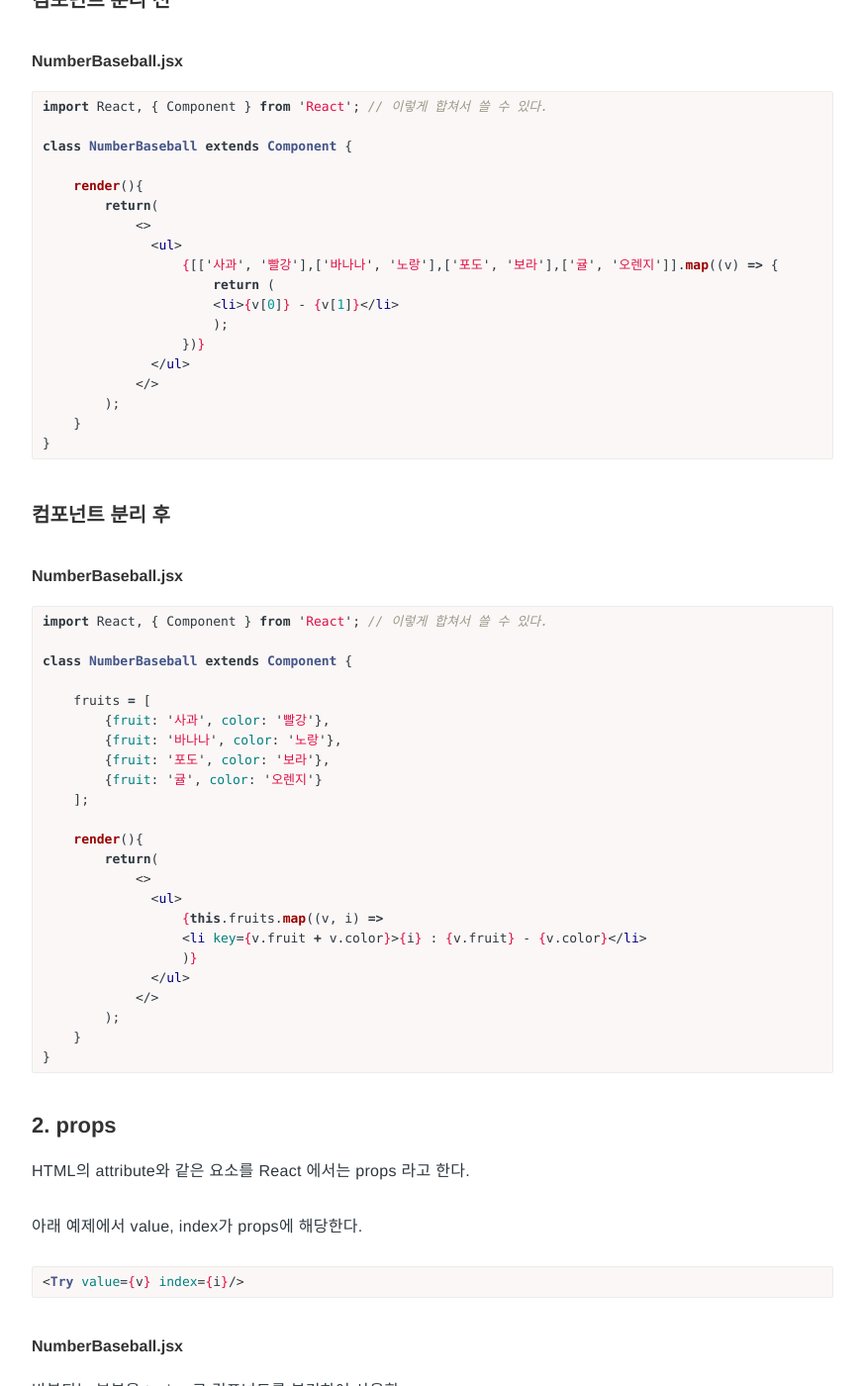
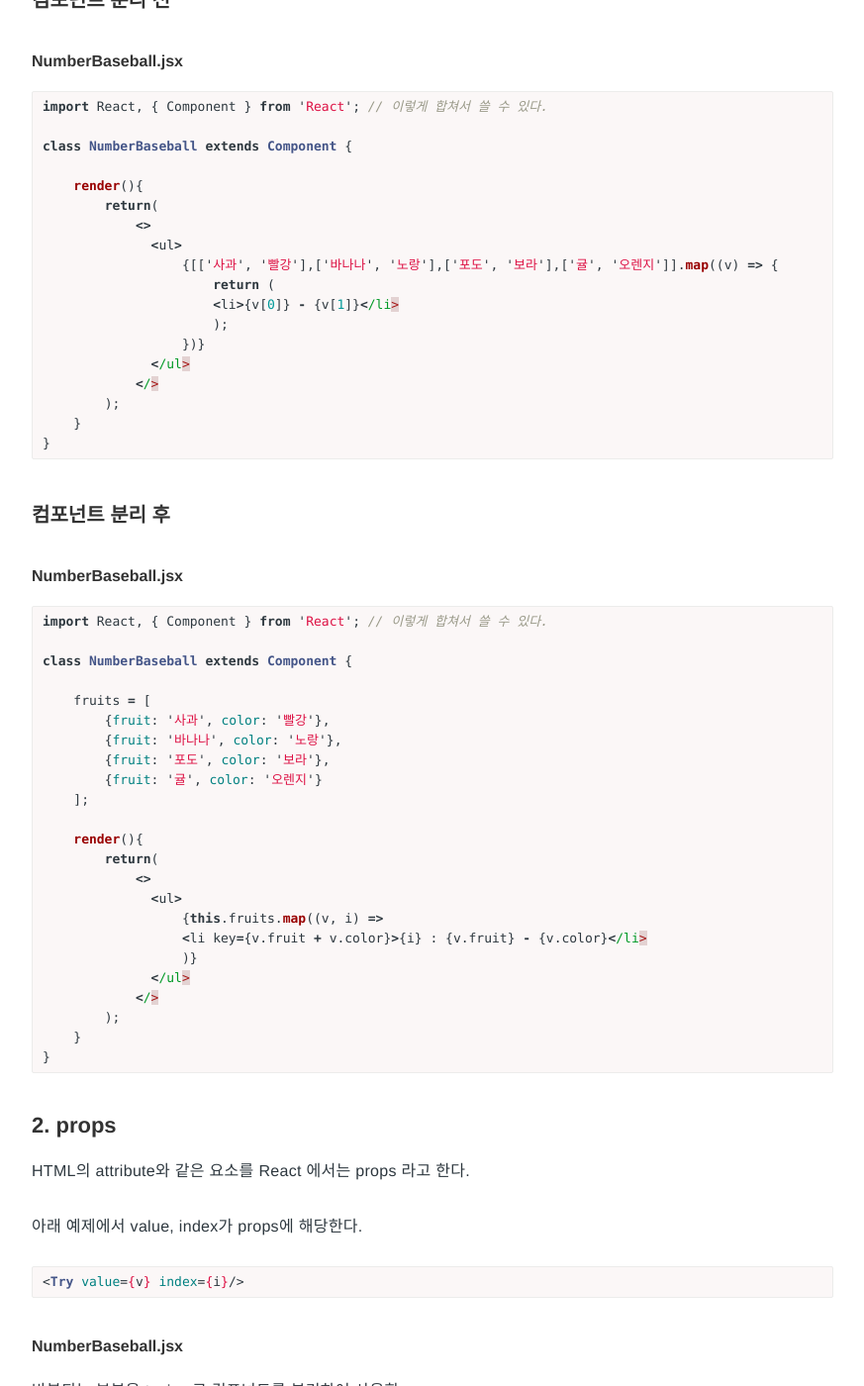
Before and after one commit to Pie001/pie001.github.io, a Jekyll site: the page built from _posts/2020-11-19-0075.md, in a window 1280 px wide and 1400 px high, scrolled down 717 px. Shown: the whole window at 99% size, without its empty margins (203-1076 px from the left). Built offline with Jekyll 4.4.1, drawn with Linux system fonts in a browser that asks for light colours; comment, search, counter and statistics services are not loaded.

Commit message:
Update 2020-11-19-0075.md

````diff
--- a/_posts/2020-11-19-0075.md
+++ b/_posts/2020-11-19-0075.md
@@ -26,7 +26,7 @@ description: React 기본 학습 -6. 컴포넌트 분리와 props
 ### 컴포넌트 분리 전
 #### NumberBaseball.jsx
 
-```jsx
+```js
 import React, { Component } from 'React'; // 이렇게 합쳐서 쓸 수 있다.
 
 class NumberBaseball extends Component {
@@ -50,7 +50,7 @@ class NumberBaseball extends Component {
 ### 컴포넌트 분리 후
 #### NumberBaseball.jsx
 
-```jsx
+```js
 import React, { Component } from 'React'; // 이렇게 합쳐서 쓸 수 있다.
 
 class NumberBaseball extends Component {
````
